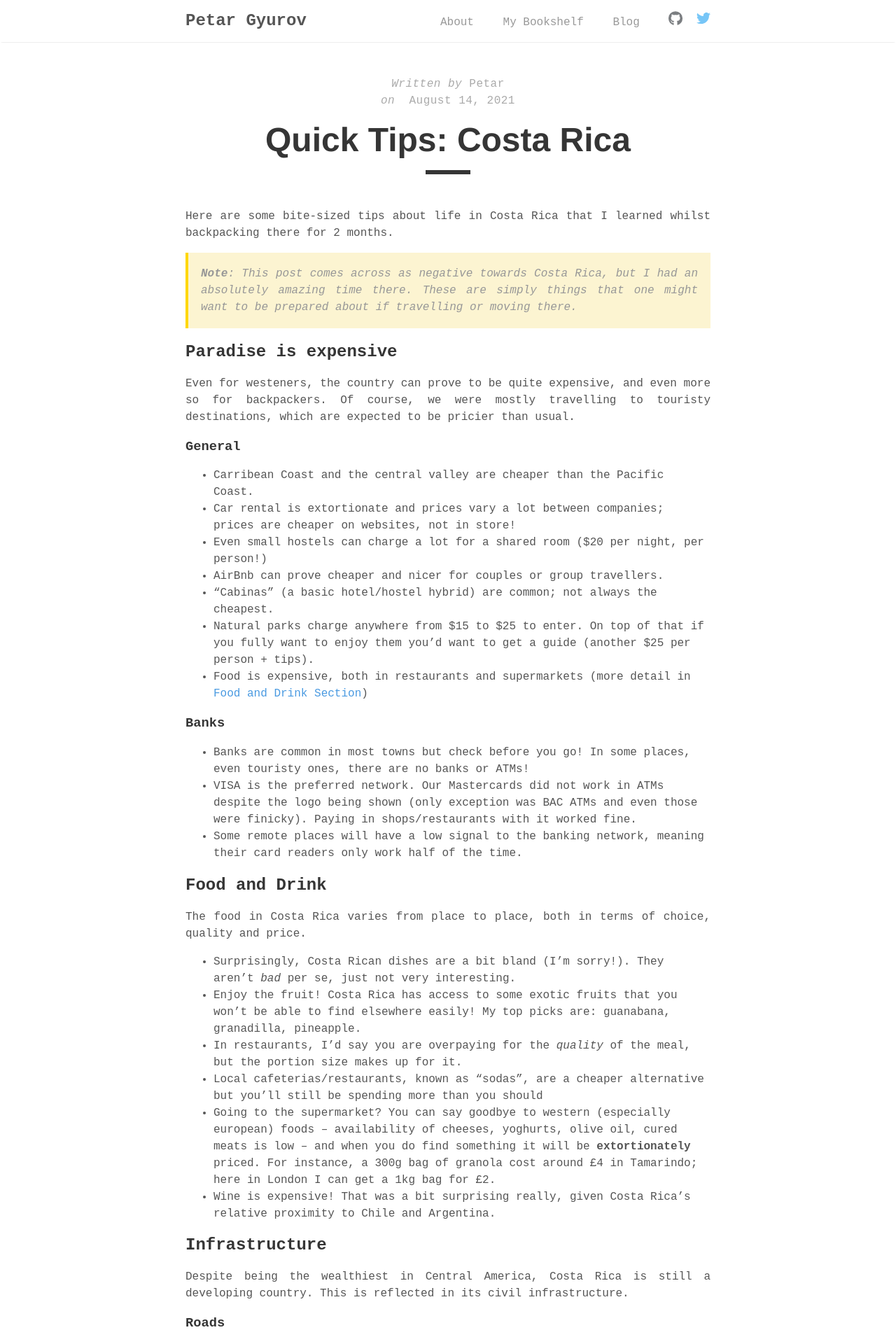
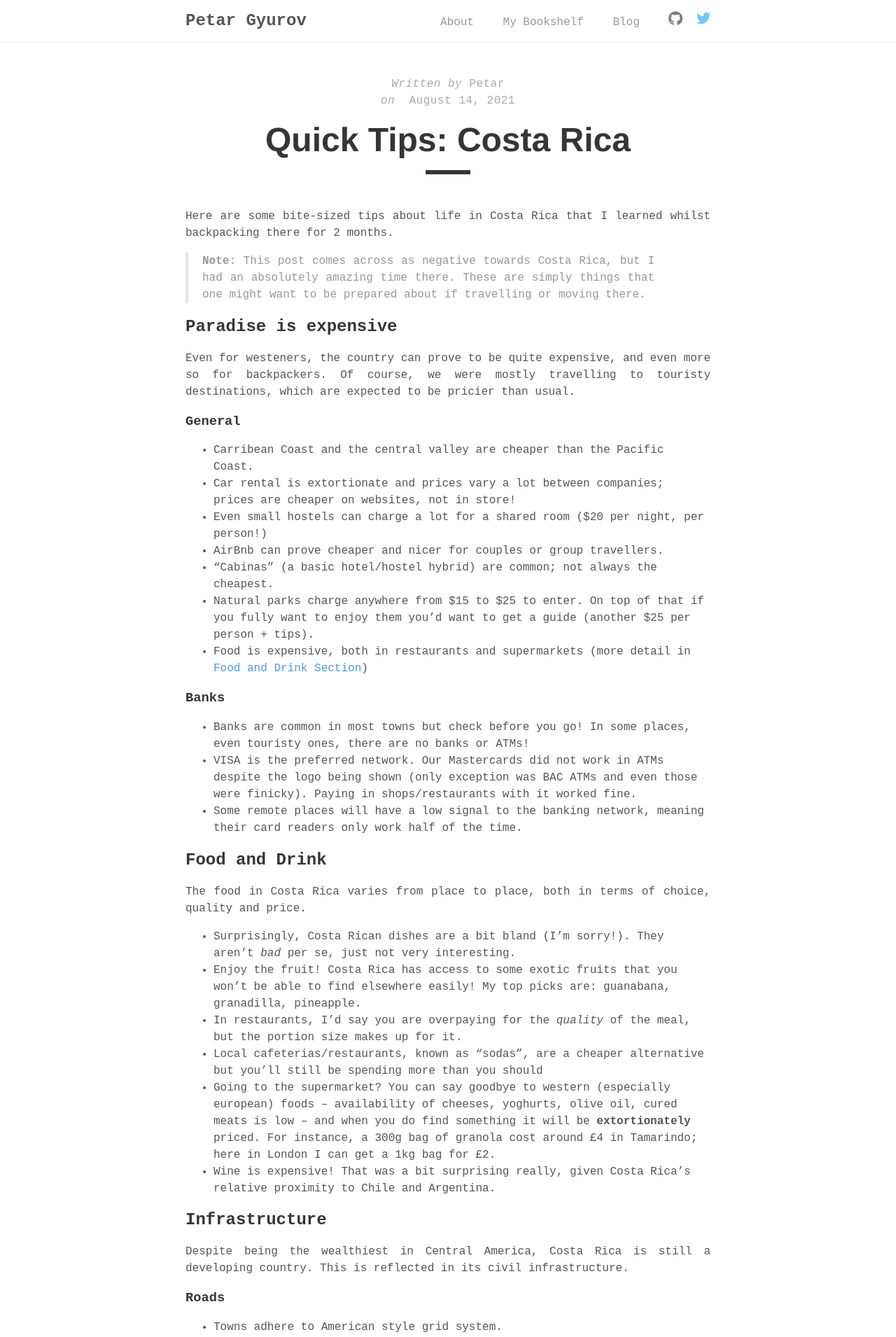
Before and after one commit to petargyurov/petargyurov.github.io, a Jekyll site: the page built from _posts/2021-08-14-quick-tips-costa-rica.md, in a window 1280 px wide. Shown: the top 1910 px of the page at 70% size. Built offline with Jekyll 4.4.1, drawn with Linux system fonts in a browser that asks for light colours.

Commit message:
Revert "Changed styling of blockquotes"
This reverts commit c4f1a4dafa3ef2bf5eadbb22302470ec9b548f52.

```diff
--- a/_sass/tale/_base.scss
+++ b/_sass/tale/_base.scss
@@ -41,15 +41,17 @@ a {
 }
 
 blockquote {
-  font-style: italic;
-  background-color: #fcf4d1;
-  border-left: .25rem solid gold;
+  border-left: .25rem solid $grey-2;
   color: $grey-1;
   margin: .8rem 0;
-  padding: 18px;
+  padding: .5rem 1rem;
 
   p:last-child {
     margin-bottom: 0;
+  }
+
+  @media (min-width: 600px) {
+    padding: 0 5rem 0 1.25rem;
   }
 }
 
```
